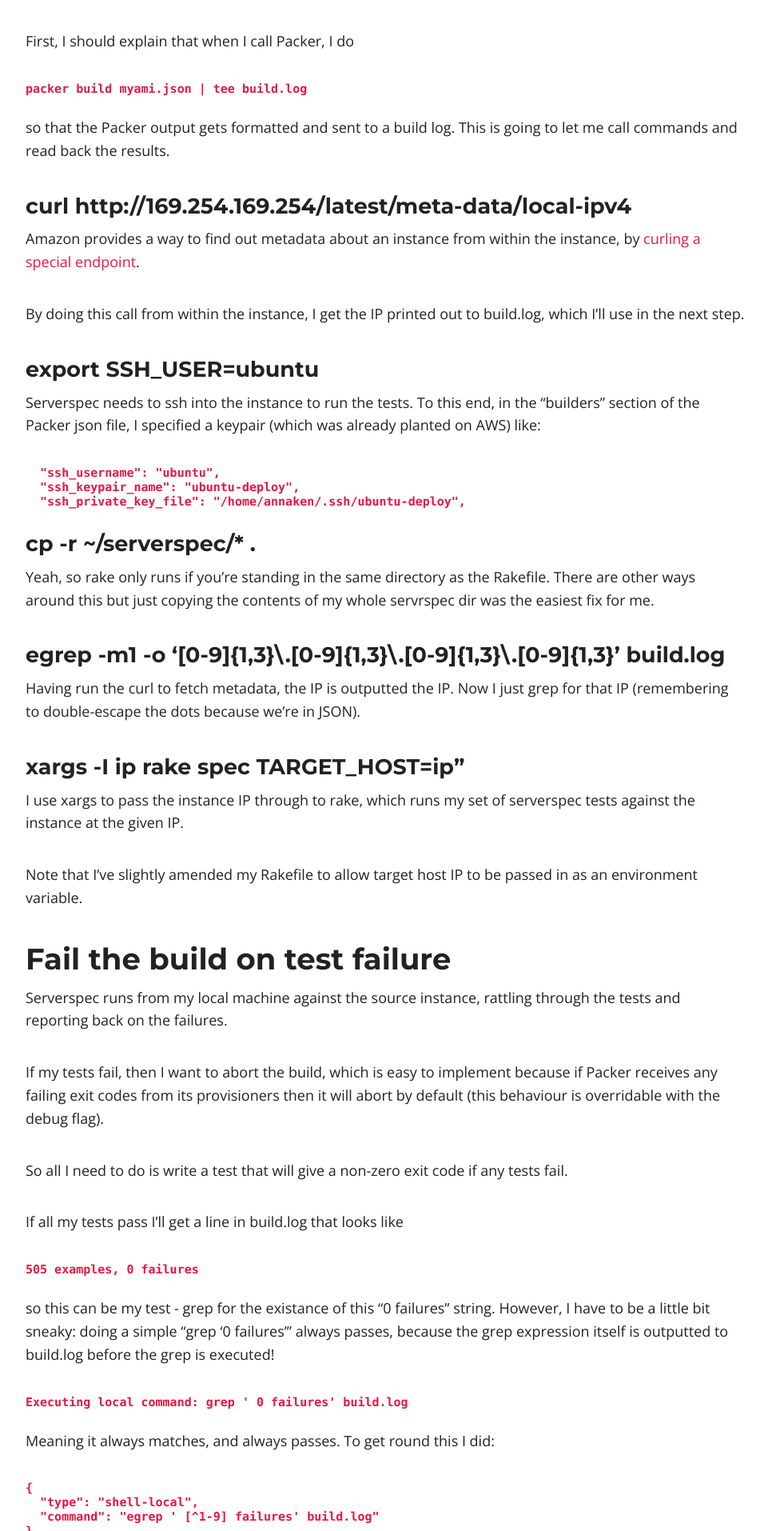
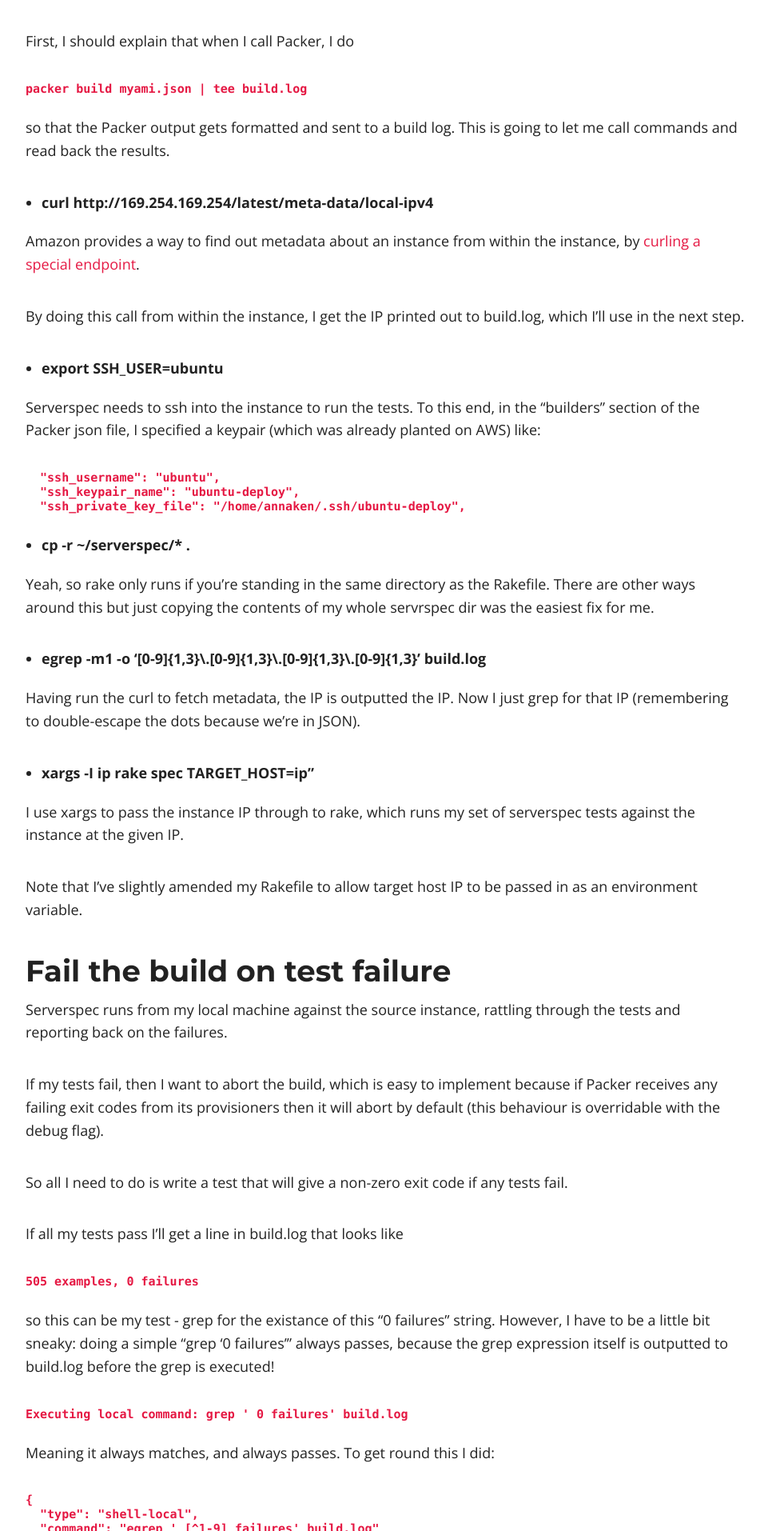
Before and after one commit to annaken/annaken.github.io, a Jekyll site: the page built from _posts/2017-05-11-testing-packer-builds-with-serverspec.md, in a window 1280 px wide. Shown: the part 2339-4253 px from the top of the page at 80% size, without its empty margins (158-1119 px from the left). Built offline with Jekyll 4.4.1, drawn with Linux system fonts in a browser that asks for light colours; nearby versions of some CDN libraries; comment, search, counter and statistics services are not loaded.

Commit message:
Formatting

```diff
--- a/_posts/2017-05-11-testing-packer-builds-with-serverspec.md
+++ b/_posts/2017-05-11-testing-packer-builds-with-serverspec.md
@@ -67,13 +67,13 @@ First, I should explain that when I call Packer, I do
 
 so that the Packer output gets formatted and sent to a build log. This is going to let me call commands and read back the results.
 
-### curl http://169.254.169.254/latest/meta-data/local-ipv4
+* __curl http://169.254.169.254/latest/meta-data/local-ipv4__
 
 Amazon provides a way to find out metadata about an instance from within the instance, by [curling a special endpoint](https://docs.aws.amazon.com/AWSEC2/latest/UserGuide/ec2-instance-metadata.html).
 
 By doing this call from within the instance, I get the IP printed out to build.log, which I'll use in the next step.
 
-### export SSH_USER=ubuntu
+* __export SSH_USER=ubuntu__
 
 Serverspec needs to ssh into the instance to run the tests. To this end, in the "builders" section of the Packer json file, I specified a keypair (which was already planted on AWS) like:
 
@@ -81,15 +81,15 @@ Serverspec needs to ssh into the instance to run the tests. To this end, in the
       "ssh_keypair_name": "ubuntu-deploy",
       "ssh_private_key_file": "/home/annaken/.ssh/ubuntu-deploy",
 
-### cp -r ~/serverspec/* .
+* __cp -r ~/serverspec/* .__
 
 Yeah, so rake only runs if you're standing in the same directory as the Rakefile. There are other ways around this but just copying the contents of my whole servrspec dir was the easiest fix for me.
 
-### egrep -m1 -o '[0-9]{1,3}\\\.[0-9]{1,3}\\\.[0-9]{1,3}\\\.[0-9]{1,3}' build.log
+* __egrep -m1 -o '[0-9]{1,3}\\\.[0-9]{1,3}\\\.[0-9]{1,3}\\\.[0-9]{1,3}' build.log__
 
 Having run the curl to fetch metadata, the IP is outputted the IP. Now I just grep for that IP (remembering to double-escape the dots because we're in JSON).
 
-### xargs -I ip rake spec TARGET_HOST=ip"
+* __xargs -I ip rake spec TARGET_HOST=ip"__
 
 I use xargs to pass the instance IP through to rake, which runs my set of serverspec tests against the instance at the given IP.
 
```
